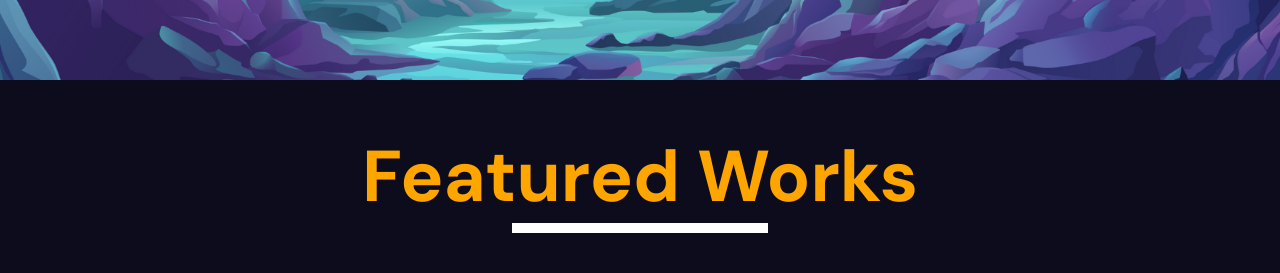
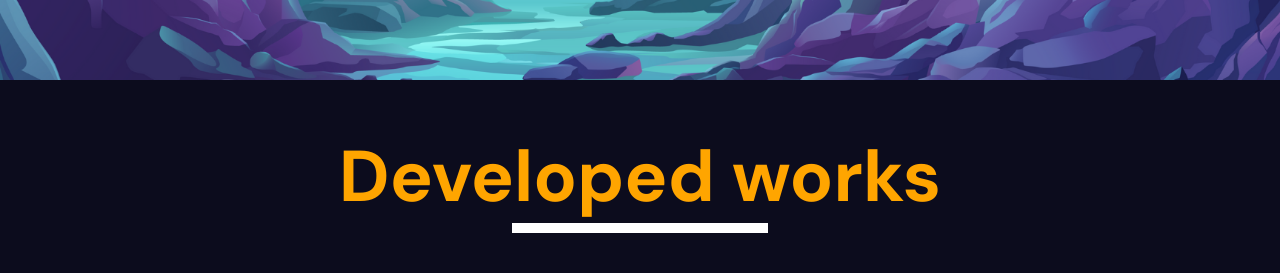
Before and after one commit to HimashaNethmini/Portfolio_Website, a React (Vite) app: page / in a window 1280 px wide. Shown: the part 3120-3393 px from the top of the page. Built offline with nearby package versions, Linux system fonts and the light colour scheme.

Commit message:
added animations

```diff
--- a/src/components/portfolio/Portfolio.jsx
+++ b/src/components/portfolio/Portfolio.jsx
@@ -96,7 +96,7 @@ const Portfolio = () => {
   return (
     <div className="portfolio" ref={ref}>
       <div className="progress">
-        <h1>Featured Works</h1>
+        <h1>Developed works</h1>
         <motion.div style={{ scaleX }} className="progressBar"></motion.div>
       </div>
       {items.map((item) => (
```
